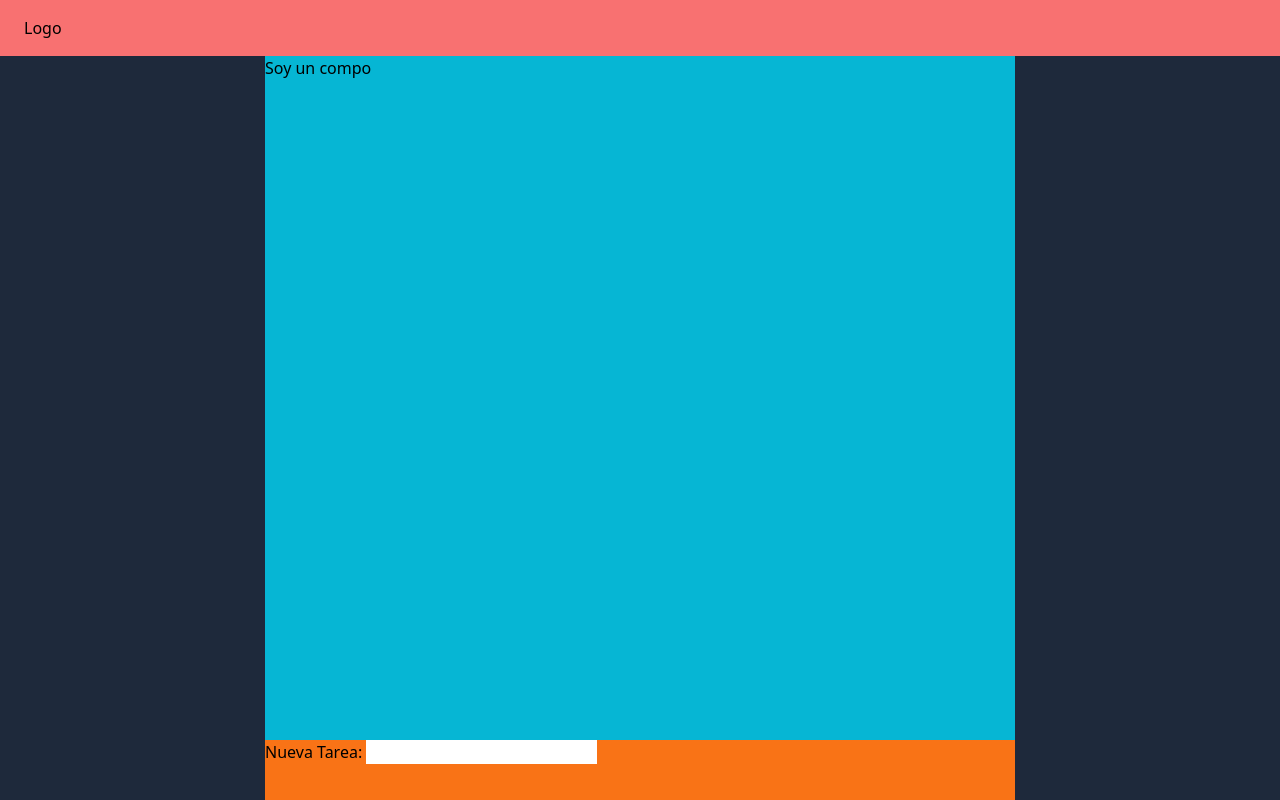
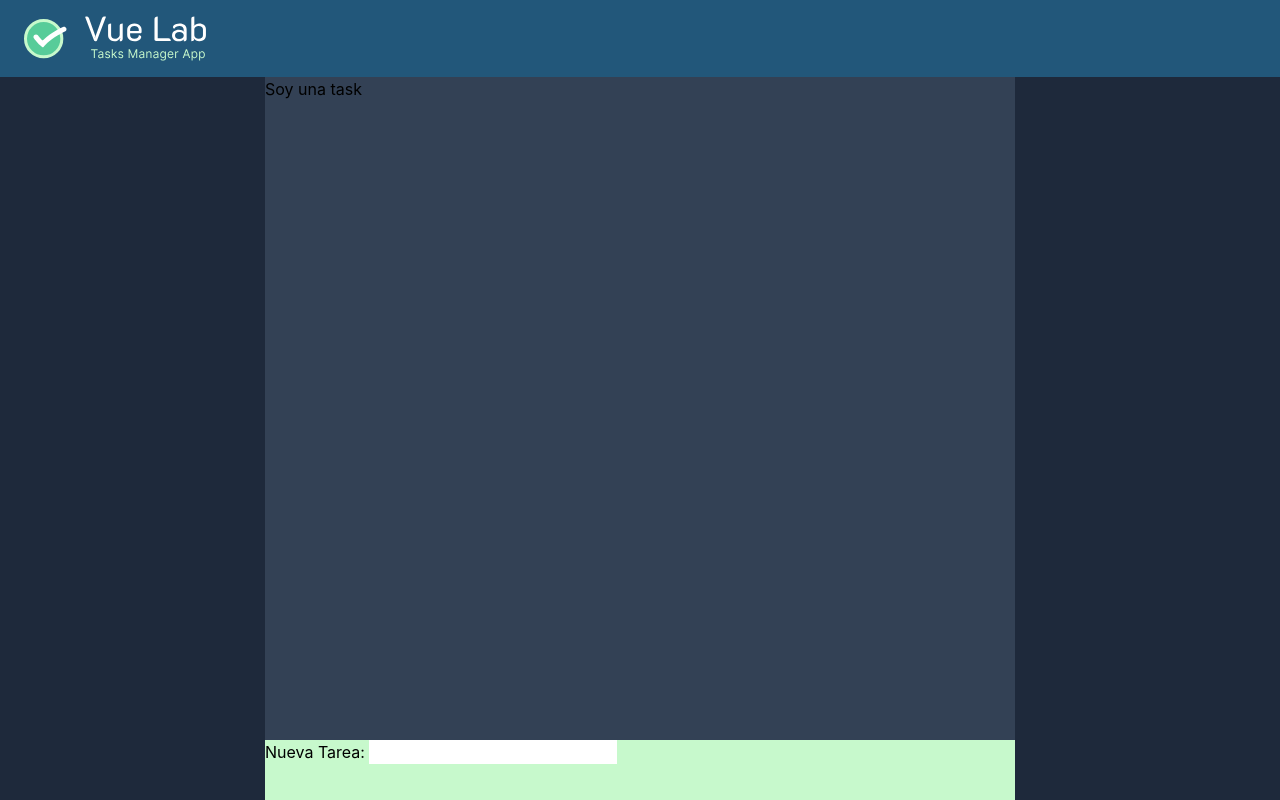
Before and after one commit to Alber-Writer/lemoncode-lab-vue, a Nuxt app: page / in a window 1280 px wide. Built offline with nearby package versions, Linux system fonts and the light colour scheme.

Commit message:
add tailwind override config

```diff
--- /dev/null
+++ b/assets/css/tailwind.css
@@ -0,0 +1,9 @@
+@tailwind base;
+@tailwind components;
+@tailwind utilities;
+
+@layer components{
+  .create-task{
+    @apply bg-green-500 text-cyan-300
+  }
+}
--- a/components/UnaPrueba.vue
+++ b/components/TheTask.vue
@@ -2,5 +2,5 @@
 </script>
 
 <template>
-  Soy un compo
+  Soy una task
 </template>
--- a/layouts/default.vue
+++ b/layouts/default.vue
@@ -1,24 +1,25 @@
-<script setup lang="ts"></script>
+<script setup lang="ts">
+</script>
 
 <template>
   <main
     class="flex h-[100dvh] w-[100dvw] bg-slate-800 flex-col overflow-y-auto items-center"
   >
-    <header class="bg-red-400 py-4 px-6 w-full max-h-[80px] flex content-center items-center ">
-      <div>Logo</div>
+    <header class="bg-primary py-4 px-6 w-full max-h-[80px] flex content-center items-center gap-4">
+        <img src="@/public/logo.svg" alt="Task App logo" />
+        <img src="@/public/logo-name.svg" alt="Vue Lab Tasks Manager App" />
     </header>
 
     <div class="flex flex-col justify-center w-[750px] flex-grow">
 
-      <div class="flex bg-cyan-500 w-full flex-grow overflow-y-auto">
+      <div class="flex bg-slate-700 w-full flex-grow overflow-y-auto">
         <slot></slot>
       </div>
 
-      <div class="bg-orange-500 h-[60px] w-full justify-self-end">
+      <div class="bg-terciary h-[60px] w-full justify-self-end">
         <NewTask />
       </div>
     </div>
-
   </main>
 </template>
 
--- a/pages/index.vue
+++ b/pages/index.vue
@@ -5,5 +5,5 @@ defineProps<{
 </script>
 
 <template>
-  <UnaPrueba></UnaPrueba>
+  <TheTask></TheTask>
 </template>
--- /dev/null
+++ b/tailwind.config.js
@@ -0,0 +1,18 @@
+import colors from 'tailwindcss/colors'
+
+export default {
+  theme: {
+    extend: {
+      colors: {
+        primary: "#22577A",
+        secondary: "#38A3A5",
+        terciary: "#C7F9CC",
+        textColor: "#484F54",
+        dark: "#2A2D2E",
+      },
+      fontFamily: {
+        sans: ["Inter", "sans-serif"],
+      },
+    }
+  }
+}
```
